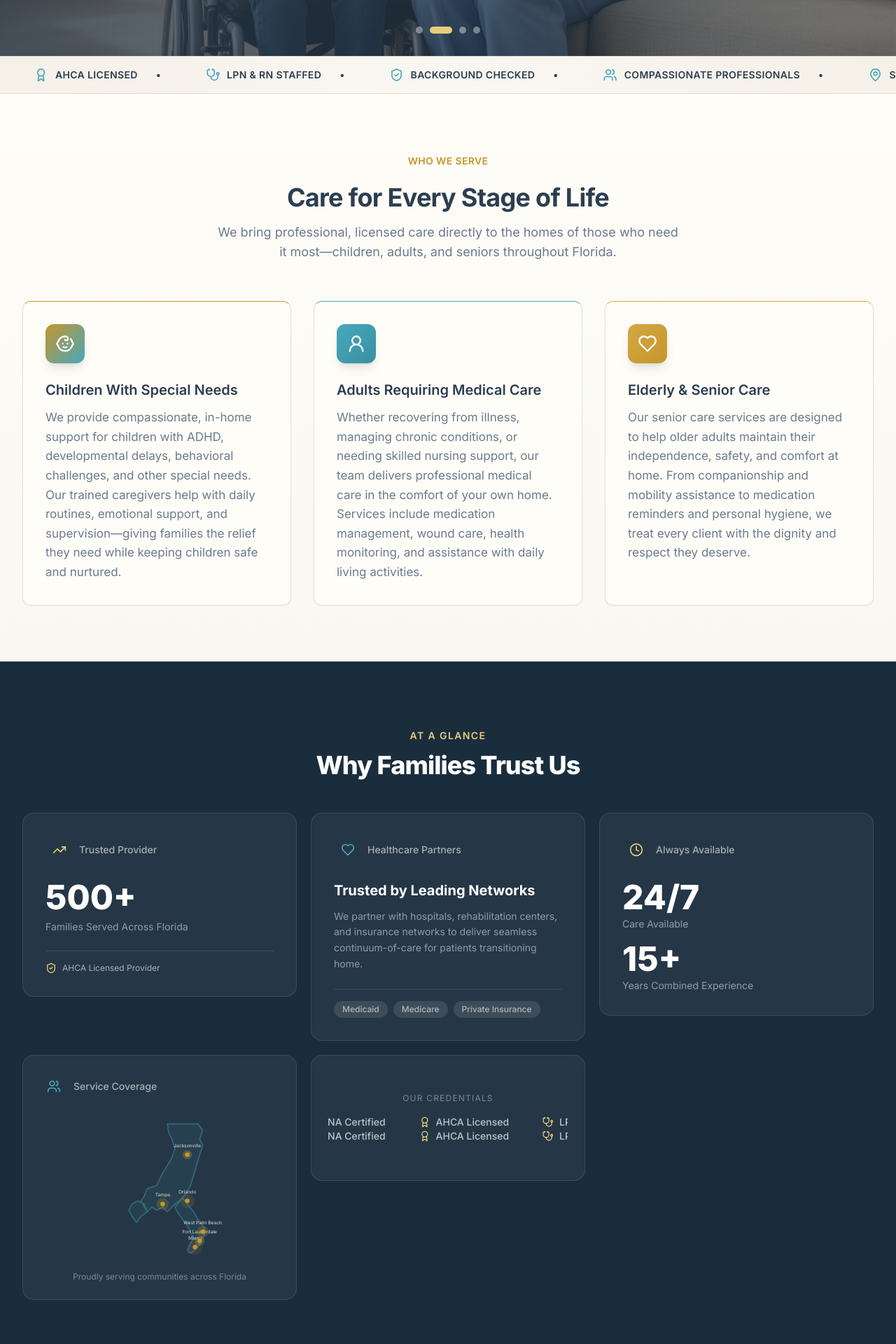
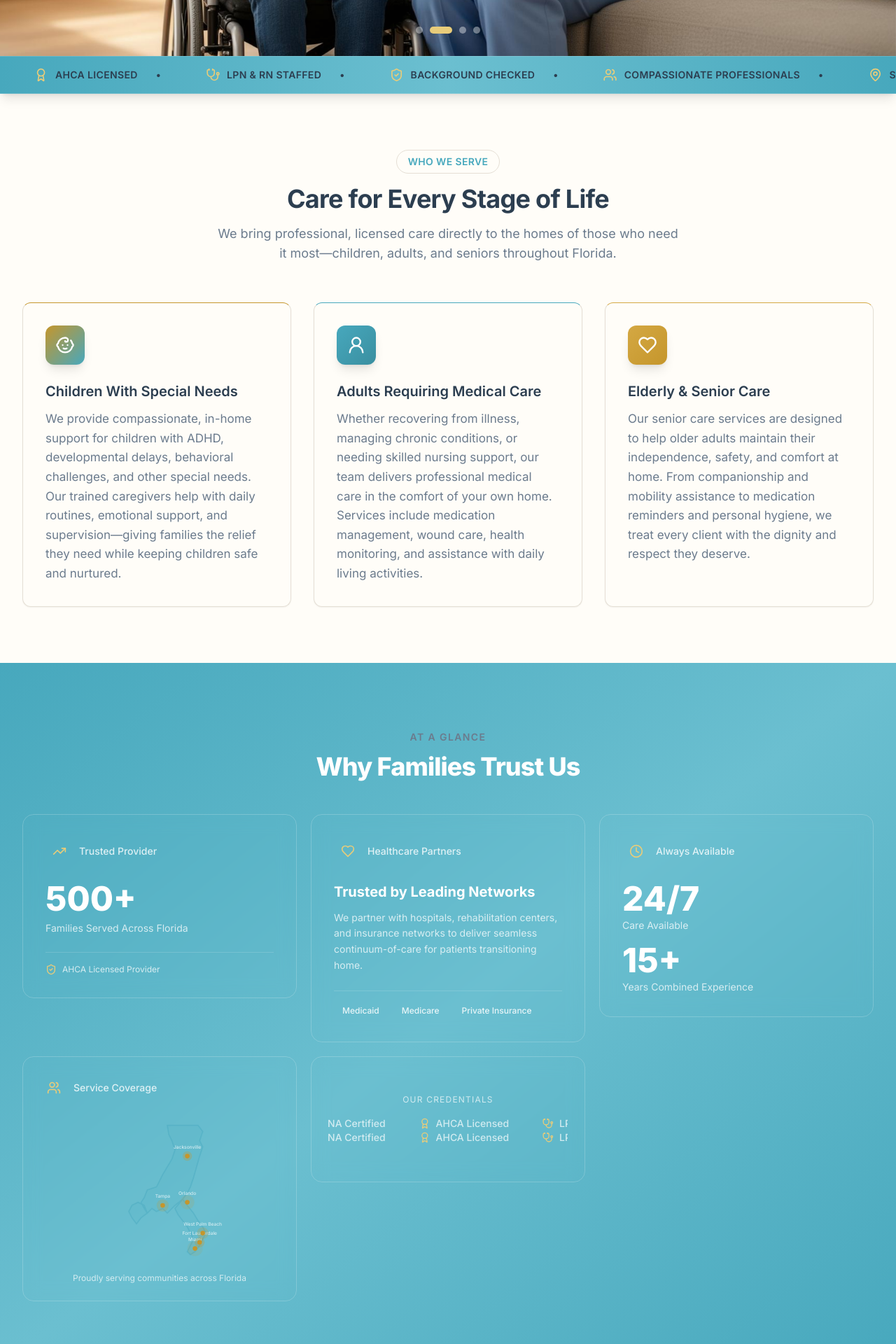
Before and after one commit to Dawensky009/immaculatehomecare, a React (Vite) app: page / in a window 1280 px wide. Shown: the part 720-2640 px from the top of the page at 70% size. Built offline with nearby package versions, Linux system fonts and the light colour scheme.

Commit message:
Brighten hero and use blue
Co-authored-by: BldScaleit <266359440+BldScaleit@users.noreply.github.com>

```diff
--- a/src/components/BentoGrid.tsx
+++ b/src/components/BentoGrid.tsx
@@ -46,11 +46,11 @@ function AnimatedCounter({ target, suffix = "" }: { target: number; suffix?: str
 
 export function BentoGrid() {
   return (
-    <section className="bg-[#1a2d3d] py-16 sm:py-20 lg:py-24">
+    <section className="bg-gradient-to-br from-primary via-sky-blue to-primary py-16 sm:py-20 lg:py-24">
       <div className="max-w-7xl mx-auto px-4 sm:px-6 lg:px-8">
         <ScrollReveal>
           <div className="text-center mb-12">
-            <p className="text-gold-lighter font-semibold text-sm uppercase tracking-widest mb-3">
+            <p className="text-primary-foreground/80 font-semibold text-sm uppercase tracking-widest mb-3">
               At a Glance
             </p>
             <h2 className="text-3xl sm:text-4xl font-extrabold text-white tracking-tight">
@@ -63,7 +63,7 @@ export function BentoGrid() {
           {/* Cell 1: Stats */}
           <ScrollReveal delay={0.1}>
             <motion.div
-              className="bg-white/5 backdrop-blur-sm border border-white/10 rounded-2xl p-8 lg:col-span-1 flex flex-col justify-between min-h-[240px]"
+              className="bg-background/14 backdrop-blur-md border border-white/20 rounded-2xl p-8 lg:col-span-1 flex flex-col justify-between min-h-[240px]"
               whileHover={{ scale: 1.02 }}
               transition={{ type: "spring", stiffness: 300 }}
             >
@@ -72,14 +72,14 @@ export function BentoGrid() {
                   <div className="w-10 h-10 rounded-xl bg-gold/20 flex items-center justify-center">
                     <TrendingUp className="w-5 h-5 text-gold-lighter" />
                   </div>
-                  <span className="text-white/60 text-sm font-medium">Trusted Provider</span>
+                  <span className="text-white/80 text-sm font-medium">Trusted Provider</span>
                 </div>
                 <AnimatedCounter target={500} suffix="+" />
-                <p className="text-white/50 text-sm mt-2">Families Served Across Florida</p>
+                <p className="text-white/75 text-sm mt-2">Families Served Across Florida</p>
               </div>
-              <div className="flex items-center gap-2 mt-6 pt-4 border-t border-white/10">
+              <div className="flex items-center gap-2 mt-6 pt-4 border-t border-white/15">
                 <ShieldCheck className="w-4 h-4 text-gold-lighter" />
-                <span className="text-white/60 text-xs">AHCA Licensed Provider</span>
+                <span className="text-white/75 text-xs">AHCA Licensed Provider</span>
               </div>
             </motion.div>
           </ScrollReveal>
@@ -87,30 +87,30 @@ export function BentoGrid() {
           {/* Cell 2: Trusted Partners */}
           <ScrollReveal delay={0.2}>
             <motion.div
-              className="bg-white/5 backdrop-blur-sm border border-white/10 rounded-2xl p-8 flex flex-col justify-between min-h-[240px]"
+              className="bg-background/14 backdrop-blur-md border border-white/20 rounded-2xl p-8 flex flex-col justify-between min-h-[240px]"
               whileHover={{ scale: 1.02 }}
               transition={{ type: "spring", stiffness: 300 }}
             >
               <div>
                 <div className="flex items-center gap-2 mb-6">
-                  <div className="w-10 h-10 rounded-xl bg-primary/20 flex items-center justify-center">
-                    <Heart className="w-5 h-5 text-primary" />
+                    <div className="w-10 h-10 rounded-xl bg-background/20 flex items-center justify-center">
+                      <Heart className="w-5 h-5 text-gold-lighter" />
                   </div>
-                  <span className="text-white/60 text-sm font-medium">Healthcare Partners</span>
+                    <span className="text-white/80 text-sm font-medium">Healthcare Partners</span>
                 </div>
                 <h3 className="text-xl font-bold text-white mb-3">
                   Trusted by Leading Networks
                 </h3>
-                <p className="text-white/50 text-sm leading-relaxed">
+                <p className="text-white/75 text-sm leading-relaxed">
                   We partner with hospitals, rehabilitation centers, and insurance networks to
                   deliver seamless continuum-of-care for patients transitioning home.
                 </p>
               </div>
-              <div className="flex flex-wrap gap-2 mt-6 pt-4 border-t border-white/10">
+              <div className="flex flex-wrap gap-2 mt-6 pt-4 border-t border-white/15">
                 {["Medicaid", "Medicare", "Private Insurance"].map((p) => (
                   <span
                     key={p}
-                    className="px-3 py-1 text-xs font-medium rounded-full bg-white/10 text-white/60"
+                    className="px-3 py-1 text-xs font-medium rounded-full bg-background/20 text-white/85"
                   >
                     {p}
                   </span>
@@ -122,7 +122,7 @@ export function BentoGrid() {
           {/* Cell 3: 24/7 + Experience */}
           <ScrollReveal delay={0.3}>
             <motion.div
-              className="bg-white/5 backdrop-blur-sm border border-white/10 rounded-2xl p-8 flex flex-col justify-between min-h-[240px]"
+              className="bg-background/14 backdrop-blur-md border border-white/20 rounded-2xl p-8 flex flex-col justify-between min-h-[240px]"
               whileHover={{ scale: 1.02 }}
               transition={{ type: "spring", stiffness: 300 }}
             >
@@ -131,16 +131,16 @@ export function BentoGrid() {
                   <div className="w-10 h-10 rounded-xl bg-gold/20 flex items-center justify-center">
                     <Clock className="w-5 h-5 text-gold-lighter" />
                   </div>
-                  <span className="text-white/60 text-sm font-medium">Always Available</span>
+                  <span className="text-white/80 text-sm font-medium">Always Available</span>
                 </div>
                 <div className="space-y-4">
                   <div>
                     <span className="text-4xl lg:text-5xl font-extrabold text-white">24/7</span>
-                    <p className="text-white/50 text-sm mt-1">Care Available</p>
+                    <p className="text-white/75 text-sm mt-1">Care Available</p>
                   </div>
                   <div>
                     <AnimatedCounter target={15} suffix="+" />
-                    <p className="text-white/50 text-sm mt-1">Years Combined Experience</p>
+                    <p className="text-white/75 text-sm mt-1">Years Combined Experience</p>
                   </div>
                 </div>
               </div>
@@ -150,20 +150,20 @@ export function BentoGrid() {
           {/* Cell 4: Florida Map */}
           <ScrollReveal delay={0.4}>
             <motion.div
-              className="bg-white/5 backdrop-blur-sm border border-white/10 rounded-2xl p-6 md:col-span-1 lg:col-span-1 min-h-[280px] flex flex-col"
+              className="bg-background/14 backdrop-blur-md border border-white/20 rounded-2xl p-6 md:col-span-1 lg:col-span-1 min-h-[280px] flex flex-col"
               whileHover={{ scale: 1.02 }}
               transition={{ type: "spring", stiffness: 300 }}
             >
               <div className="flex items-center gap-2 mb-4">
-                <div className="w-10 h-10 rounded-xl bg-primary/20 flex items-center justify-center">
-                  <Users className="w-5 h-5 text-primary" />
+                  <div className="w-10 h-10 rounded-xl bg-background/20 flex items-center justify-center">
+                    <Users className="w-5 h-5 text-gold-lighter" />
                 </div>
-                <span className="text-white/60 text-sm font-medium">Service Coverage</span>
+                  <span className="text-white/80 text-sm font-medium">Service Coverage</span>
               </div>
               <div className="flex-1">
                 <FloridaMap />
               </div>
-              <p className="text-center text-white/40 text-xs mt-2">
+              <p className="text-center text-white/70 text-xs mt-2">
                 Proudly serving communities across Florida
               </p>
             </motion.div>
@@ -172,11 +172,11 @@ export function BentoGrid() {
           {/* Cell 5: Embedded Marquee */}
           <ScrollReveal delay={0.5}>
             <motion.div
-              className="bg-white/5 backdrop-blur-sm border border-white/10 rounded-2xl p-6 md:col-span-1 lg:col-span-2 min-h-[180px] flex flex-col justify-center"
+              className="bg-background/14 backdrop-blur-md border border-white/20 rounded-2xl p-6 md:col-span-1 lg:col-span-2 min-h-[180px] flex flex-col justify-center"
               whileHover={{ scale: 1.01 }}
               transition={{ type: "spring", stiffness: 300 }}
             >
-              <p className="text-white/40 text-xs uppercase tracking-widest mb-4 text-center">
+              <p className="text-white/70 text-xs uppercase tracking-widest mb-4 text-center">
                 Our Credentials
               </p>
               <SlidingBanner variant="embedded" />
--- a/src/components/HeroSlider.tsx
+++ b/src/components/HeroSlider.tsx
@@ -39,8 +39,8 @@ export function HeroSlider() {
         </div>
       ))}
 
-      {/* Dark Overlay */}
-      <div className="absolute inset-0 bg-gradient-to-r from-[#2C3E50]/85 via-[#2C3E50]/65 to-[#2C3E50]/40" />
+      {/* Brighter Overlay */}
+      <div className="absolute inset-0 bg-gradient-to-r from-primary/55 via-primary/28 to-sky-blue/10" />
 
       {/* Content */}
       <div className="relative z-10 max-w-7xl mx-auto px-4 sm:px-6 lg:px-8 w-full">
--- a/src/components/OurServices.tsx
+++ b/src/components/OurServices.tsx
@@ -69,12 +69,12 @@ export function OurServices() {
   const [expanded, setExpanded] = useState<number | null>(0);
 
   return (
-    <section id="services" className="py-20 bg-cream relative overflow-hidden">
+    <section id="services" className="py-20 bg-gradient-to-b from-primary/12 via-background to-primary/5 relative overflow-hidden">
       <div className="absolute top-20 left-0 w-72 h-72 bg-gold/5 rounded-full blur-3xl" />
 
       <div className="max-w-7xl mx-auto px-4 sm:px-6 lg:px-8 relative">
         <div className="text-center mb-14">
-          <span className="inline-block bg-primary/10 text-primary text-sm font-semibold px-4 py-1.5 rounded-full mb-4 tracking-wide uppercase">
+          <span className="inline-block bg-primary/10 text-primary border border-primary/20 text-sm font-semibold px-4 py-1.5 rounded-full mb-4 tracking-wide uppercase">
             Our Services
           </span>
           <h2 className="text-3xl sm:text-4xl font-bold text-navy mb-4">
@@ -89,7 +89,7 @@ export function OurServices() {
           {services.map((service, index) => (
             <div
               key={service.title}
-              className="border border-border rounded-xl bg-card overflow-hidden hover:shadow-lg gentle-animation group relative"
+                className="border border-border rounded-xl bg-card/95 overflow-hidden hover:shadow-lg gentle-animation group relative"
             >
               {/* Left accent bar */}
               <div className={`absolute left-0 top-0 bottom-0 w-1 bg-gradient-to-b ${service.gradient} opacity-0 group-hover:opacity-100 gentle-animation`} />
--- a/src/components/SlidingBanner.tsx
+++ b/src/components/SlidingBanner.tsx
@@ -35,16 +35,16 @@ export function SlidingBanner({ variant = "standalone" }: SlidingBannerProps) {
   }
 
   return (
-    <section className="bg-gradient-to-r from-beige via-beige-light to-beige py-4 overflow-hidden border-y border-beige-dark/30">
+    <section className="bg-gradient-to-r from-primary via-sky-blue to-primary py-4 overflow-hidden border-y border-white/15 shadow-lg">
       <div className="flex animate-marquee whitespace-nowrap">
         {items.map((item, i) => (
           <div
             key={i}
-            className="inline-flex items-center gap-2.5 mx-8 text-navy/80 text-sm font-semibold tracking-wide uppercase"
+            className="inline-flex items-center gap-2.5 mx-8 text-primary-foreground/90 text-sm font-semibold tracking-wide uppercase"
           >
-            <item.icon className="w-5 h-5 text-primary flex-shrink-0" />
+            <item.icon className="w-5 h-5 text-gold-lighter flex-shrink-0" />
             <span>{item.label}</span>
-            <span className="text-gold/40 ml-4">•</span>
+            <span className="text-gold-lighter/50 ml-4">•</span>
           </div>
         ))}
       </div>
--- a/src/components/Testimonials.tsx
+++ b/src/components/Testimonials.tsx
@@ -54,11 +54,11 @@ export function Testimonials() {
   const items = [...testimonials, ...testimonials];
 
   return (
-    <section className="py-16 sm:py-20 bg-gradient-to-b from-beige-light to-cream overflow-hidden">
+    <section className="py-16 sm:py-20 bg-gradient-to-b from-primary/12 via-background to-primary/5 overflow-hidden">
       <div className="max-w-7xl mx-auto px-4 sm:px-6 lg:px-8 mb-12">
         <ScrollReveal>
           <div className="text-center">
-            <span className="inline-block bg-gold/10 text-gold text-sm font-semibold px-4 py-1.5 rounded-full mb-4 tracking-wide uppercase">
+            <span className="inline-block bg-primary/10 text-primary border border-primary/20 text-sm font-semibold px-4 py-1.5 rounded-full mb-4 tracking-wide uppercase">
               Testimonials
             </span>
             <h2 className="text-3xl sm:text-4xl font-extrabold text-navy tracking-tight">
--- a/src/components/WhoWeServe.tsx
+++ b/src/components/WhoWeServe.tsx
@@ -30,14 +30,14 @@ const audiences = [
 
 export function WhoWeServe() {
   return (
-    <section id="who-we-serve" className="py-20 bg-gradient-to-b from-cream to-beige-light relative overflow-hidden">
+    <section id="who-we-serve" className="py-20 bg-gradient-to-b from-primary/12 via-background to-primary/5 relative overflow-hidden">
       {/* Decorative blur */}
-      <div className="absolute top-20 right-0 w-72 h-72 bg-gold/5 rounded-full blur-3xl" />
-      <div className="absolute bottom-10 left-0 w-60 h-60 bg-primary/5 rounded-full blur-3xl" />
+      <div className="absolute top-20 right-0 w-72 h-72 bg-gold/10 rounded-full blur-3xl" />
+      <div className="absolute bottom-10 left-0 w-60 h-60 bg-primary/10 rounded-full blur-3xl" />
 
       <div className="max-w-7xl mx-auto px-4 sm:px-6 lg:px-8 relative">
         <div className="text-center mb-14">
-          <span className="inline-block bg-gold/10 text-gold text-sm font-semibold px-4 py-1.5 rounded-full mb-4 tracking-wide uppercase">
+          <span className="inline-block bg-primary/10 text-primary border border-primary/20 text-sm font-semibold px-4 py-1.5 rounded-full mb-4 tracking-wide uppercase">
             Who We Serve
           </span>
           <h2 className="text-3xl sm:text-4xl font-bold text-navy mb-4">
```
Also changed, not shown: src/components/CareTeam.tsx (+4 -4 lines), src/components/ContactForm.tsx (+5 -5 lines), src/components/JoinOurTeam.tsx (+6 -6 lines), src/components/OurCommitment.tsx (+6 -6 lines), src/components/WhyChooseUs.tsx (+7 -7 lines), src/pages/CareersPage.tsx (+6 -6 lines).
